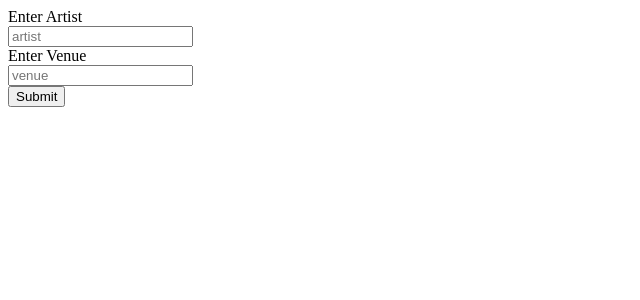
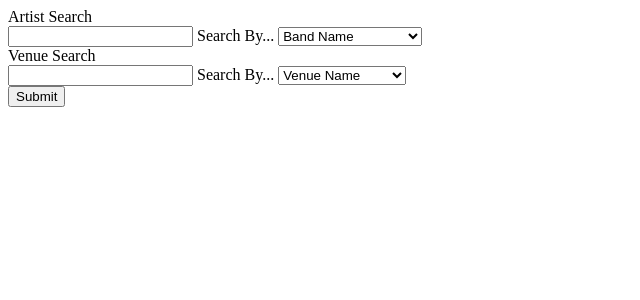
Before and after one commit to dylmcd13/ESGroove, a PHP site: page /search.php in a window 1280 px wide. Shown: the top 300 px of the page, without its empty margins (0-640 px from the left). Run offline with PHP 8.4, Linux system fonts and the light colour scheme.

Commit message:
Added edits to displayTable.php and search.php that Cole gave me.

```diff
--- a/search.php
+++ b/search.php
@@ -1,11 +1,28 @@
 <html>
 <body>
 <form method=post action="displayTable.php">
-<label for="artist" >Enter Artist</label> <br>
-<input type="text" id = "artist" name="artist" placeholder="artist"><br>
-<label for="venue"  >Enter Venue</label> <br>
-<input type="text" id = "venue"  name ="venue" placeholder="venue"><br>
-<input type="submit">
+<label for="artist" >Artist Search</label> <br>
+<input type="text" id = "artist" name="artist">
+<label for="BandSearchFilter">Search By...</label>
+<select name="BandSearchFilter" id="BandSearchFilter" placeholder="Search by" >
+<option value="bandName">Band Name</option>
+<option value="genre">Genre</option>
+<option value="numMembers">Number of Members</option>
+<option value="years">Years Active</option>
+</select>
+<br>
+<label for="venue"  >Venue Search</label> <br>
+<input type="text" id = "venue"  name ="venue">
+<label for="VenueSearchFilter">Search By...</label>
+<select name="VenueSearchFilter" id="VenueSearchFilter" placeholder="Search by" >
+<option value="venueName">Venue Name</option>
+<option value="established">Established Year</option>
+<option value="type">Type of Venue</option>
+<option value="address">Address of Venue</option>
+</select>
+<br>
+
+	<input type="submit">
 </form>
 </body>
 </html>
```
Also changed, not shown: displayTable.php (+63 -15 lines).
